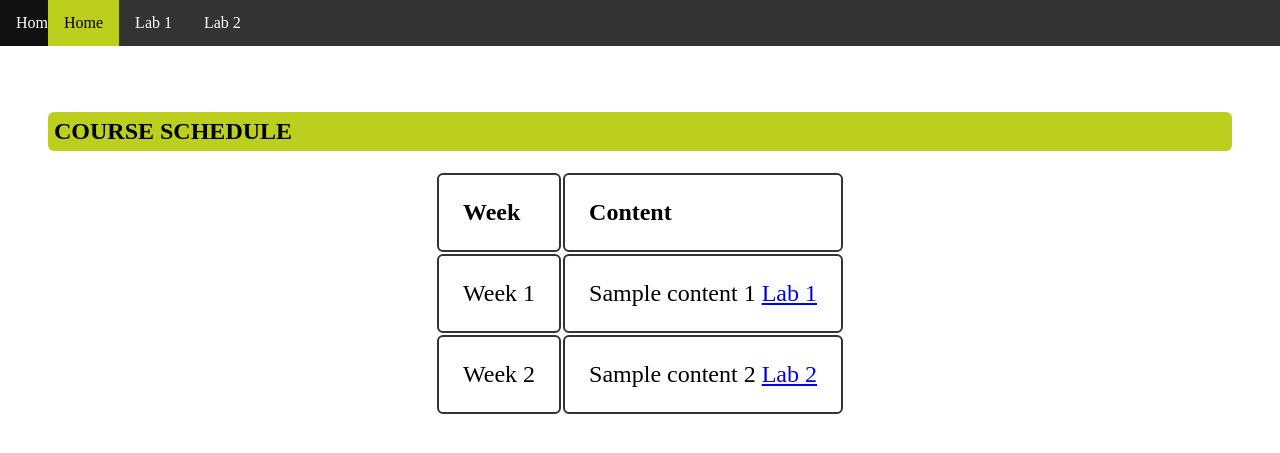
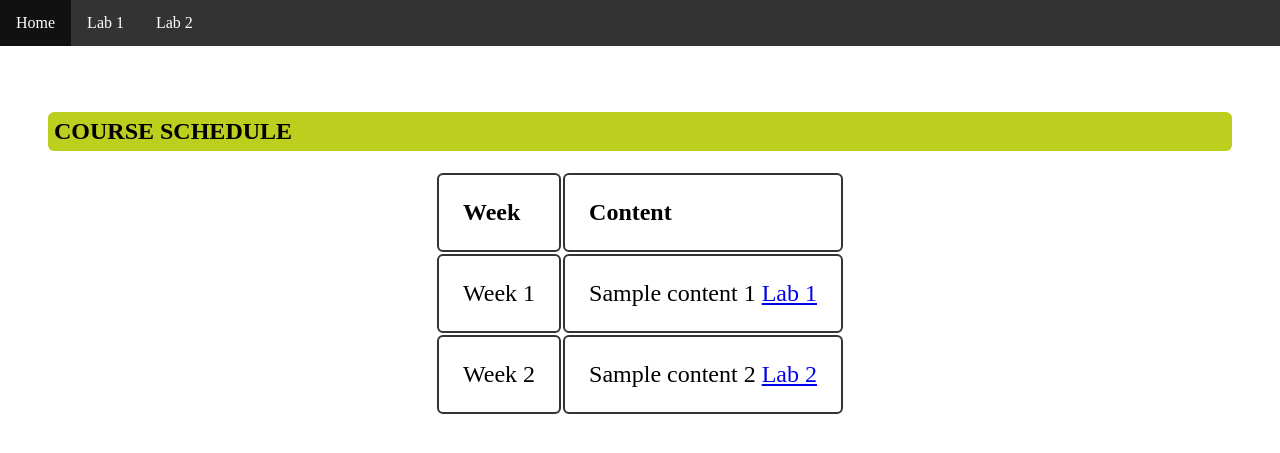
Before and after one commit to jmcarman/template.github.io, a Jekyll site: the page built from index.md, in a window 1280 px wide. Shown: the top 453 px of the page. Built offline with Jekyll 4.4.1, drawn with Linux system fonts in a browser that asks for light colours.

Commit message:
index.md: removed nav.

```diff
--- a/index.md
+++ b/index.md
@@ -1,14 +1,6 @@
 ---
 title: Homepage
 ---
-
-<nav markdown="1">
-
-* [Home]({{ '/index.html' | relative_url }}){: .active}
-* [Lab 1]({{ '/lab1.html' | relative_url }})
-* [Lab 2]({{ '/lab2.html' | relative_url }})
-
-</nav>
 
 ## Course Schedule
 
```
